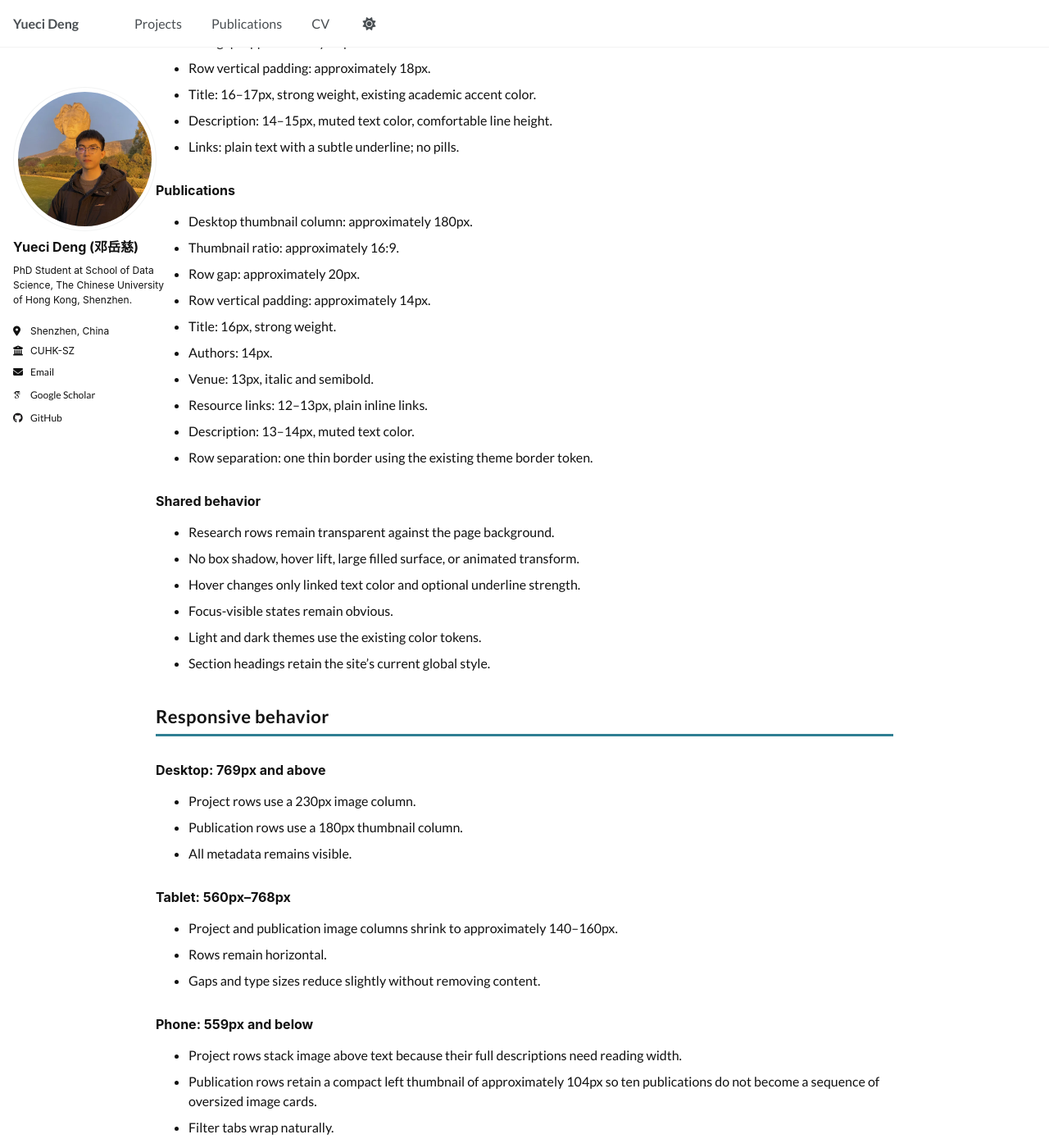
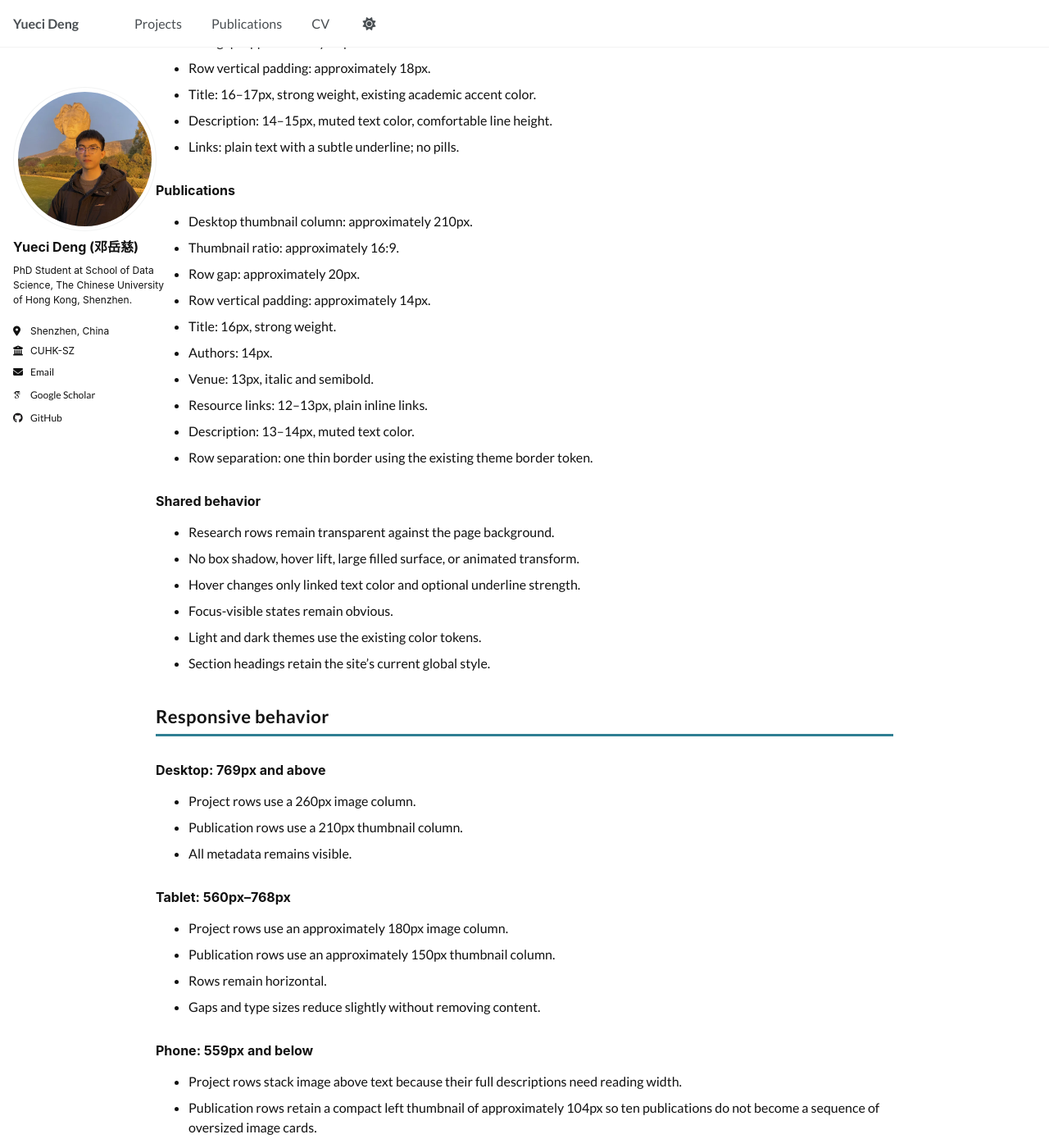
Before and after one commit to yuecideng/yuecideng.github.io, a Jekyll site: the page built from docs/superpowers/specs/2026-07-26-flat-research-sections-design.md, in a window 1280 px wide and 1400 px high, scrolled down 2807 px. Shown: the whole window at 82% size. Built offline with Jekyll 4.4.1, drawn with Linux system fonts in a browser that asks for light colours; some web fonts are replaced; our own code applies the rules of GitHub Pages for plain Markdown files; a script that is not in the unit is left out; some of the changed text lies outside the part shown.

Commit message:
docs: enlarge research media proportions

```diff
--- a/docs/superpowers/specs/2026-07-26-flat-research-sections-design.md
+++ b/docs/superpowers/specs/2026-07-26-flat-research-sections-design.md
@@ -111,7 +111,7 @@ data attributes remain unchanged.
 
 ### Projects
 
-- Desktop image column: approximately 230px.
+- Desktop image column: approximately 260px.
 - Image ratio: 16:9.
 - Open3D image: `object-fit: contain` on a white image background.
 - Row gap: approximately 24px.
@@ -122,7 +122,7 @@ data attributes remain unchanged.
 
 ### Publications
 
-- Desktop thumbnail column: approximately 180px.
+- Desktop thumbnail column: approximately 210px.
 - Thumbnail ratio: approximately 16:9.
 - Row gap: approximately 20px.
 - Row vertical padding: approximately 14px.
@@ -146,13 +146,14 @@ data attributes remain unchanged.
 
 ### Desktop: 769px and above
 
-- Project rows use a 230px image column.
-- Publication rows use a 180px thumbnail column.
+- Project rows use a 260px image column.
+- Publication rows use a 210px thumbnail column.
 - All metadata remains visible.
 
 ### Tablet: 560px–768px
 
-- Project and publication image columns shrink to approximately 140–160px.
+- Project rows use an approximately 180px image column.
+- Publication rows use an approximately 150px thumbnail column.
 - Rows remain horizontal.
 - Gaps and type sizes reduce slightly without removing content.
 
```
